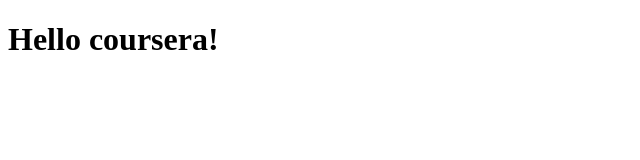
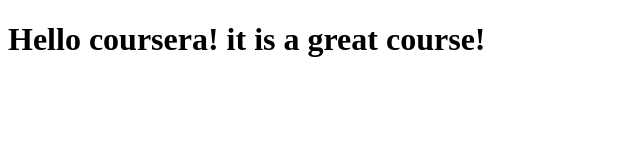
Before and after one commit to fshafaghi/coursera-test, a plain HTML site: page site/index.html in a window 1280 px wide. Shown: the whole page, without its empty margins (0-640 px from the left). Drawn offline with Linux system fonts and the light colour scheme.

Commit message:
small addition to our page content!

```diff
--- a/site/index.html
+++ b/site/index.html
@@ -4,6 +4,6 @@
 	<title>Hello coursera!</title>
 </head>
 <body>
-<h1>Hello coursera!</h1>
+<h1>Hello coursera! it is a great course!</h1>
 </body>
 </html>
```
